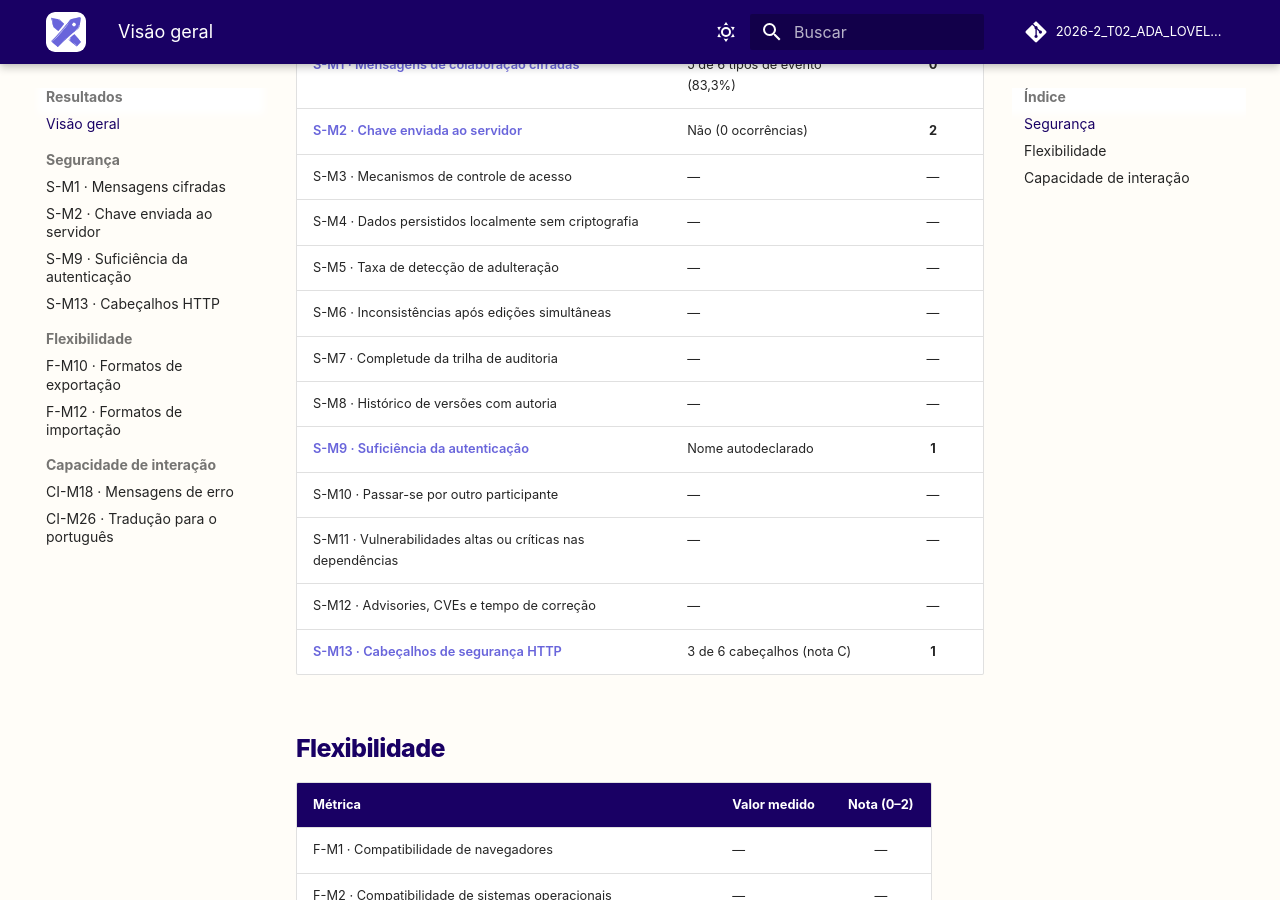
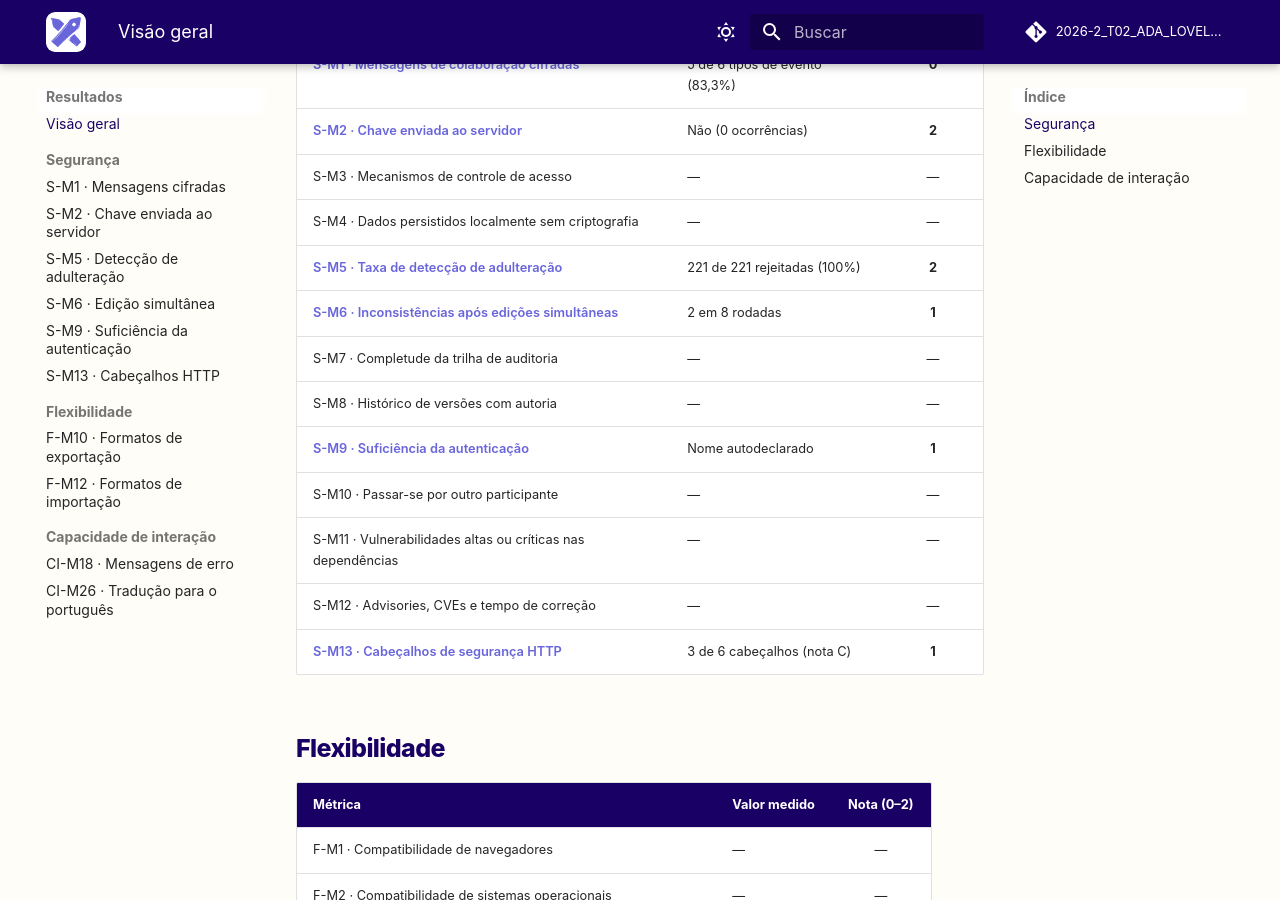
Before and after one commit to FCTE-Qualidade-de-Software-1/2026-2_T02_ADA_LOVELACE, an MkDocs documentation site: the page built from docs/resultados/index.md, in a window 1280 px wide and 900 px high, scrolled down 389 px. Built offline with MkDocs 1.6.1 and Material for MkDocs 9.7.7, drawn with Linux system fonts in a browser that asks for light colours; comment, search, counter and statistics services are not loaded.

Commit message:
docs: publica a S-M5 e a S-M6 na GitPage
Refs #58

```diff
--- a/docs/resultados/index.md
+++ b/docs/resultados/index.md
@@ -13,8 +13,8 @@ do Excalidraw. Só as métricas já coletadas têm nota. Os critérios estão no
 | [S-M2 · Chave enviada ao servidor](seguranca/s-m2.md) | Não (0 ocorrências) | **2** |
 | S-M3 · Mecanismos de controle de acesso | — | — |
 | S-M4 · Dados persistidos localmente sem criptografia | — | — |
-| S-M5 · Taxa de detecção de adulteração | — | — |
-| S-M6 · Inconsistências após edições simultâneas | — | — |
+| [S-M5 · Taxa de detecção de adulteração](seguranca/s-m5.md) | 221 de 221 rejeitadas (100%) | **2** |
+| [S-M6 · Inconsistências após edições simultâneas](seguranca/s-m6.md) | 2 em 8 rodadas | **1** |
 | S-M7 · Completude da trilha de auditoria | — | — |
 | S-M8 · Histórico de versões com autoria | — | — |
 | [S-M9 · Suficiência da autenticação](seguranca/s-m9.md) | Nome autodeclarado | **1** |
--- a/mkdocs.yml
+++ b/mkdocs.yml
@@ -75,6 +75,8 @@ nav:
       - Segurança:
           - S-M1 · Mensagens cifradas: resultados/seguranca/s-m1.md
           - S-M2 · Chave enviada ao servidor: resultados/seguranca/s-m2.md
+          - S-M5 · Detecção de adulteração: resultados/seguranca/s-m5.md
+          - S-M6 · Edição simultânea: resultados/seguranca/s-m6.md
           - S-M9 · Suficiência da autenticação: resultados/seguranca/s-m9.md
           - S-M13 · Cabeçalhos HTTP: resultados/seguranca/s-m13.md
       - Flexibilidade:
```
Also changed, not shown: docs/resultados/seguranca/s-m5.md (added, +16 -0 lines), docs/resultados/seguranca/s-m6.md (added, +15 -0 lines), evidencias/seguranca/S-M6/S-M6_edicao-simultanea.md (+1 -1 lines).
